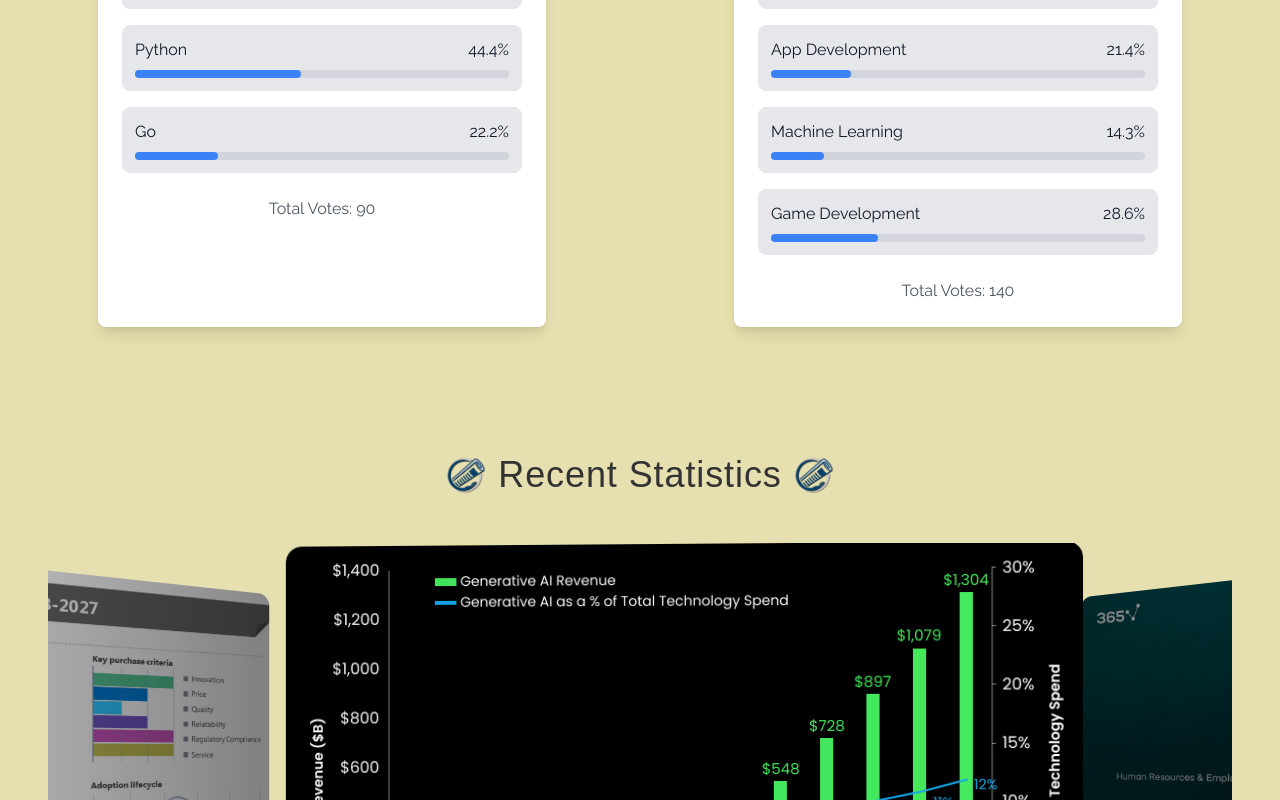
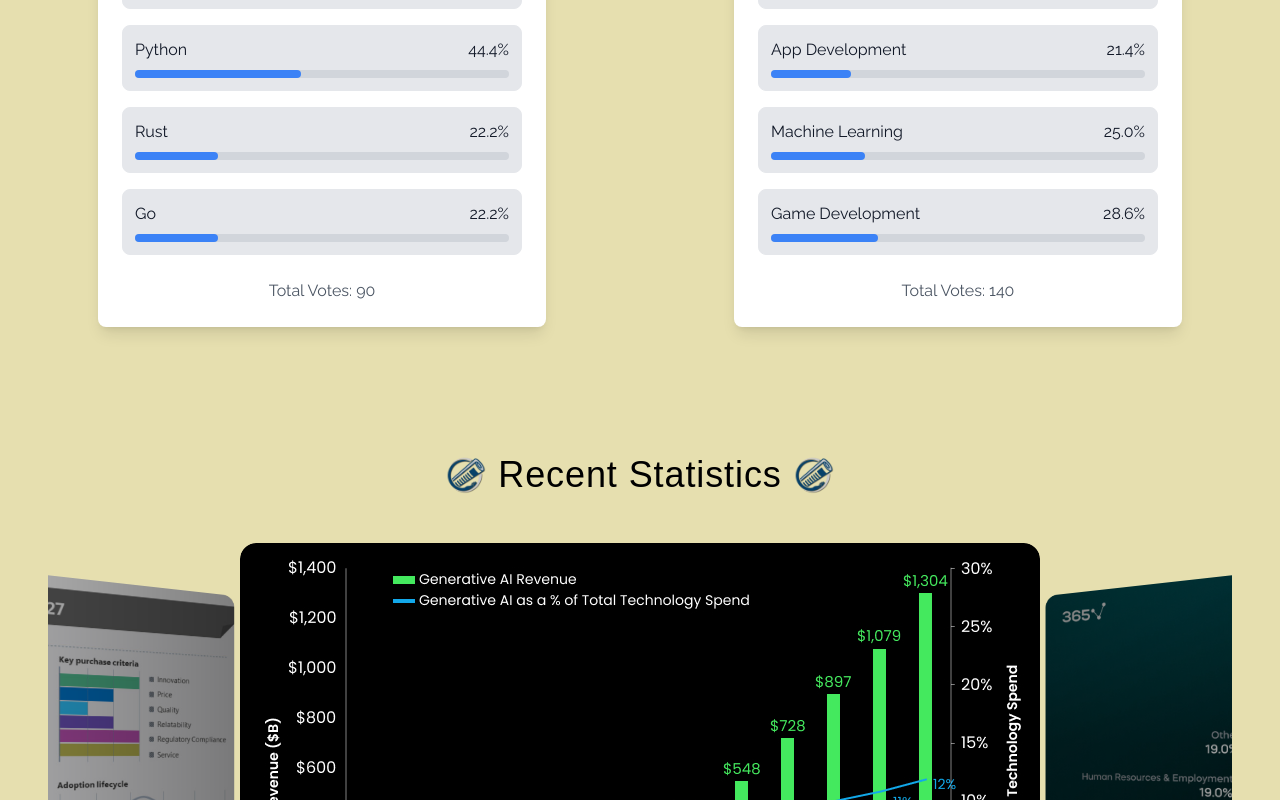
Before and after one commit to Rashedin-063/techInsights-Project-Client, a React (Vite) app: page / in a window 1280 px wide. Shown: the part 1360-2160 px from the top of the page. Built offline with nearby package versions, Linux system fonts and the light colour scheme; no server answers; a web font is replaced by a local one.

Commit message:
color and them updated

```diff
--- a/src/assets/TechPoll.jsx
+++ b/src/assets/TechPoll.jsx
@@ -6,10 +6,12 @@ const TechPoll = () => {
     javascript: 30,
     python: 40,
     go: 20,
+    rust: 15,
   });
   const [totalVotes, setTotalVotes] = useState(90);
   const [hasVoted, setHasVoted] = useState(false);
 
+  // handle vote btn
   const handleVote = (option) => {
     if (hasVoted) return;
 
@@ -30,6 +32,8 @@ const TechPoll = () => {
       <h2 className='text-xl font-bold text-gray-900 dark:text-gray-100 text-center'>
         Which Programming Language Will Dominate in 2024?
       </h2>
+
+      {/* javascript */}
       <div className='mt-6'>
         <PollOption
           option='JavaScript'
@@ -44,6 +48,13 @@ const TechPoll = () => {
           percentage={getPercentage(voteCounts.python)}
           selectedOption={selectedOption}
           onVote={() => handleVote('python')}
+        />
+        <PollOption
+          option='Rust'
+          count={voteCounts.go}
+          percentage={getPercentage(voteCounts.go)}
+          selectedOption={selectedOption}
+          onVote={() => handleVote('rust')}
         />
         <PollOption
           option='Go'
@@ -69,9 +80,9 @@ const PollOption = ({ option, count, percentage, selectedOption, onVote }) => (
     className={`w-full p-3 my-2 text-left border rounded-lg transition-colors duration-300
       ${
         selectedOption === option.toLowerCase()
-          ? 'bg-blue-500 text-white'
+          ? 'bg-blue-950 text-white'
           : 'bg-gray-200 dark:bg-gray-700 text-gray-900 dark:text-gray-100'
-      } hover:bg-blue-500 hover:text-white`}
+      } hover:bg-gray-800 hover:text-white`}
     disabled={selectedOption !== null}
   >
     <div className='flex justify-between items-center'>
--- a/src/components/BannerCard.jsx
+++ b/src/components/BannerCard.jsx
@@ -19,10 +19,9 @@ const BannerCard = ({ article, refetch }) => {
     writers_email,
   } = article;
 
-
   return (
     <div
-      data-aos="fade-left"
+      data-aos='fade-left'
       data-aos-duration='1000'
       className={`max-w-2xl px-8 py-4 rounded-lg shadow-xl border-2 border-deep-ocean border-dotted hover:transition-all hover:border-green-lantern hover:duration-300 rounded-ss-3xl rounded-ee-3xl group h-[500px]`}
     >
@@ -61,10 +60,12 @@ const BannerCard = ({ article, refetch }) => {
         />
         {/* title */}
         <p className='text-lg font-bold '>{title}</p>
-        <p className='text-sm flex italic mt-2 pb-1 justify-between text-black'>
+        <p className='text-sm flex italic mt-2 pb-1 justify-between  '>
           <span className='flex gap-4'>
             {tags.map((tag) => (
-              <span className='font-semibold' key={tag}># {tag}</span>
+              <span className='font-semibold' key={tag}>
+                # {tag}
+              </span>
             ))}
           </span>
           {article.isPremium === 'yes' && (
@@ -74,7 +75,9 @@ const BannerCard = ({ article, refetch }) => {
           )}
         </p>
 
-        <p className='mt-2 text-sm text-justify'>{description.slice(0, 240)}....</p>
+        <p className='mt-2 text-sm text-justify'>
+          {description.slice(0, 240)}....
+        </p>
       </div>
     </div>
   );
--- a/src/components/TechDemandPoll.jsx
+++ b/src/components/TechDemandPoll.jsx
@@ -5,12 +5,13 @@ const TechDemandPoll = () => {
   const [voteCounts, setVoteCounts] = useState({
     webDev: 50,
     appDev: 30,
-    machineLearning: 20,
+    machineLearning: 35,
     gameDev: 40,
   });
   const [totalVotes, setTotalVotes] = useState(140);
   const [hasVoted, setHasVoted] = useState(false);
 
+  // handle vote btn
   const handleVote = (option) => {
     if (hasVoted) return;
 
@@ -76,10 +77,10 @@ const PollOption = ({ option, count, percentage, selectedOption, onVote }) => (
     onClick={onVote}
     className={`w-full p-3 my-2 text-left border rounded-lg transition-colors duration-300
       ${
-        selectedOption === option.toLowerCase().replace(' ', '')
-          ? 'bg-blue-500 text-white'
+        selectedOption === option.toLowerCase()
+          ? 'bg-blue-950 text-white'
           : 'bg-gray-200 dark:bg-gray-700 text-gray-900 dark:text-gray-100'
-      } hover:bg-blue-500 hover:text-white`}
+      } hover:bg-gray-800 hover:text-white`}
     disabled={selectedOption !== null}
   >
     <div className='flex justify-between items-center'>
--- a/src/components/modals/DeclineModal.jsx
+++ b/src/components/modals/DeclineModal.jsx
@@ -14,10 +14,8 @@ import { useForm } from 'react-hook-form';
 import { toast } from 'react-toastify';
 import useAxiosSecure from '../../hooks/useAxiosSecure';
 
-
 const DeclineModal = ({ isOpen, closeModal, handleDeclineBtn, id }) => {
-
-  const axiosSecure = useAxiosSecure()
+  const axiosSecure = useAxiosSecure();
 
   const {
     register,
@@ -29,24 +27,22 @@ const DeclineModal = ({ isOpen, closeModal, handleDeclineBtn, id }) => {
     try {
       const declinedMessage = {
         articleId: id,
-message: data.message
-      }
+        message: data.message,
+      };
 
       // console.log(declinedMessage)
 
       const res = await axiosSecure.post(`/message/${id}`, declinedMessage);
 
       if (res.data.insertedId) {
-        toast.success('Your message is sent')
-        handleDeclineBtn(id)
+        toast.success('Your message is sent');
+        handleDeclineBtn(id);
         closeModal;
+      }
+    } catch (error) {
+      toast.error(error.message);
+      console.l(error);
     }
-
-
-   } catch (error) {
-     toast.error(error.message);
-     console.l(error)
-   }
   };
 
   return (
@@ -73,7 +69,7 @@ message: data.message
               <MdClose color='white' size={20} />
             </button>
             <DialogTitle className='text-2xl pb-4 text-center font-wendy'>
-             Send your valid reason here....
+              Send your valid reason here....
             </DialogTitle>
 
             {/* update form */}
@@ -87,7 +83,7 @@ message: data.message
                   rows='4'
                   {...register('message', { required: true })}
                   placeholder='Typing....'
-                  className='p-4 rounded-lg bg-faded-pearl bg-opacity-75 placeholder:text-black text-black font-semibold'
+                  className='p-4 rounded-lg bg-faded-pearl bg-opacity-75 placeholder:    font-semibold'
                   // className='input input-bordered'
                 />
                 {errors.massage && (
--- a/src/pages/dashboard/AddPublisher.jsx
+++ b/src/pages/dashboard/AddPublisher.jsx
@@ -59,7 +59,7 @@ const AddPublisher = () => {
               {...register('publisher')} // Ensure this matches the Zod schema
               placeholder='Publisher Name'
               required
-              className='input input-bordered bg-faded-pearl placeholder:text-black text-black font-semibold placeholder:font-normal'
+              className='input input-bordered bg-faded-pearl placeholder:    font-semibold placeholder:font-normal'
             />
             {errors.name && (
               <p className='text-red-500 mt-2'>{errors.publisher.message}</p>
--- a/src/pages/home/HomeStats.jsx
+++ b/src/pages/home/HomeStats.jsx
@@ -37,9 +37,9 @@ const HomeStats = () => {
         }}
         speed={2000}
         autoplay={{
-          delay: 5000,
+          delay: 3000,
           disableOnInteraction: false,
-          pauseOnMouseEnter: false,
+          pauseOnMouseEnter: true,
         }}
         loop={true}
         pagination={true}
--- a/src/pages/home/ScrollingNews.jsx
+++ b/src/pages/home/ScrollingNews.jsx
@@ -8,7 +8,6 @@ import ErrorMessage from '../../components/ErrorMessage';
 import { axiosApi } from '../../api/axiosApi';
 
 export default function ScrollingNews() {
-
   const {
     data: articles = [],
     refetch,
@@ -29,28 +28,19 @@ export default function ScrollingNews() {
   if (isLoading) return <LoadingSpinner />;
   if (isError) return <ErrorMessage error={error} />;
 
-
-
   return (
     <div
       data-aos='fade-up'
       data-aos-duration='300'
-      className='scroll-container'>
+      className='scroll-container'
+    >
       <div className='scroll-content'>
-        <Swiper
-          direction='vertical'
-          slidesPerView='auto'
-          className='mySwiper'
-        >
+        <Swiper direction='vertical' slidesPerView='auto' className='mySwiper'>
           {articles.slice(5).map((article) => (
-            <SwiperSlide
-              key={article._id}
-              className='mb-8'>
-              <h4 className=' font-semibold mt-4 text-black'>
-               {article.title}
-              </h4>
-              <p className='text-sm mt-2 tracking-wider text-justify text-black'>
-               {article?.description}
+            <SwiperSlide key={article._id} className='mb-8'>
+              <h4 className=' font-semibold mt-4  '>{article.title}</h4>
+              <p className='text-sm mt-2 tracking-wider text-justify  '>
+                {article?.description}
               </p>
             </SwiperSlide>
           ))}
--- a/src/pages/home/SubscriptionTeaser.jsx
+++ b/src/pages/home/SubscriptionTeaser.jsx
@@ -1,13 +1,10 @@
 import { Link } from 'react-router-dom';
-import goodThings from '../../assets/await.webp'
-import ready2 from '../../assets/ready2.png'
-
+import goodThings from '../../assets/await.webp';
+import ready2 from '../../assets/ready2.png';
 
 const SubscriptionTeaser = () => {
-
-
   return (
-    <div className=' text-black pt-20 pb-12'>
+    <div className='   pt-20 pb-12'>
       <div className='max-w-6xl mx-auto px-4 text-center lg:flex lg:items-center gap-8'>
         <div className='lg:w-3/5'>
           <img src={ready2} className='w-96 h-28 mx-auto' alt='' />
--- a/tailwind.config.js
+++ b/tailwind.config.js
@@ -10,11 +10,11 @@ module.exports = {
     extend: {
       colors: {
         'faded-pearl': '#E6DFAF',
-        'midnight-gray': '#12AFA9',
+        'midnight-gray': '#1e1e1e',
         'deep-ocean': '#004080',
         'green-lantern': '#046645',
         'pure-white': '#FFFFFF',
-        'charcoal-gray': '#333333',
+        'charcoal-gray': '#000000',
       },
     },
   },
```
Also changed, not shown: src/pages/home/AboutUs.jsx (+5 -14 lines).
